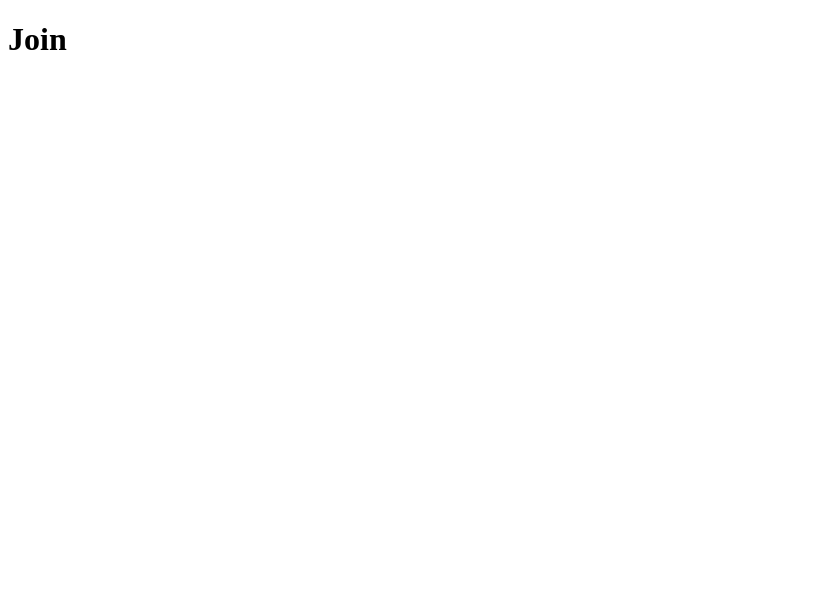
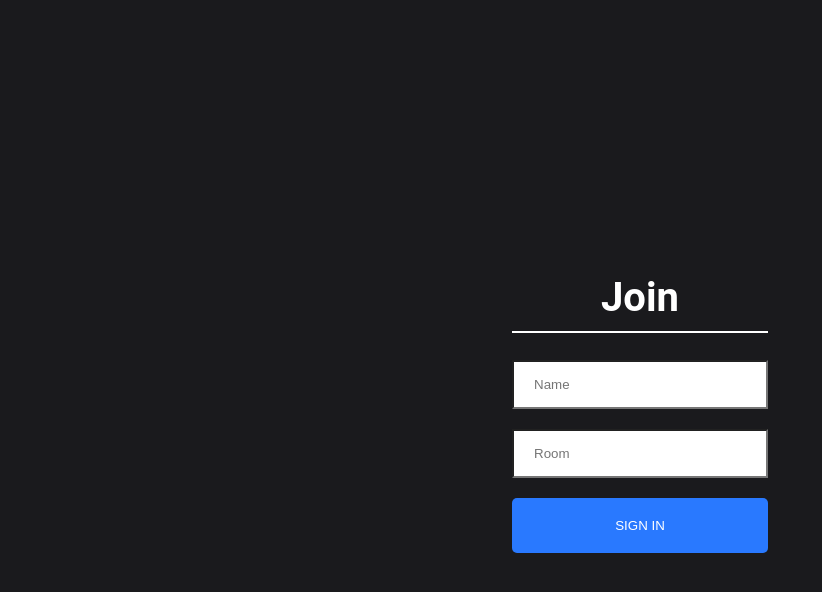
Before and after one commit to Bill0197/chat-app, a React (Create React App) app in the folder client/: page / in a window 1280 px wide. Shown: the top 592 px of the page, without its empty margins (0-822 px from the left). Built offline with nearby package versions, Linux system fonts and the light colour scheme.

Commit message:
added css

```diff
--- a/client/src/components/Chat.js
+++ b/client/src/components/Chat.js
@@ -1,4 +1,4 @@
-import React from 'react'
+import React, { useState } from 'react'
 
 export default function Chat() {
   return (
--- a/client/src/components/Join.js
+++ b/client/src/components/Join.js
@@ -1,9 +1,40 @@
-import React from 'react'
+import React, { useState } from 'react'
+import { Link } from 'react-router-dom'
 
 export default function Join() {
+  const [name, setName] = useState('')
+  const [room, setRoom] = useState('')
+
   return (
-    <div>
-      <h1>Join</h1>
+    <div className="joinOuterContainer">
+      <div className="joinInnerContainer">
+        <h1 className="heading">Join</h1>
+        <div>
+          <input
+            className="joinInput"
+            type="text"
+            placeholder="Name"
+            name="name"
+            onChange={e => setName(e.target.value)}
+          />
+        </div>
+        <div>
+          <input
+            className="joinInput mt-20"
+            type="text"
+            placeholder="Room"
+            onChange={e => setRoom(e.target.value)}
+          />
+        </div>
+        <Link
+          onClick={e => !name || (!room && e.preventDefault())}
+          to={`/chat?name=${name}&room=${room}`}
+        >
+          <button type="submit" className="button mt-20">
+            Sign In
+          </button>
+        </Link>
+      </div>
     </div>
   )
 }
--- /dev/null
+++ b/client/src/index.css
@@ -0,0 +1,281 @@
+/* join */
+
+html, body {
+  font-family: 'Roboto', sans-serif;
+  padding: 0;
+  margin: 0;
+}
+
+#root {
+  height: 100vh;
+}
+
+* {
+  box-sizing: border-box;
+}
+
+.joinOuterContainer {
+  display: flex;
+  justify-content: center;
+  text-align: center;
+  height: 100vh;
+  align-items: center;
+  background-color: #1A1A1D;
+}
+
+.joinInnerContainer {
+  width: 20%;
+}
+
+.joinInput {
+  border-radius: 0;
+  padding: 15px 20px;
+  width: 100%;
+}
+
+.heading {
+  color: white;
+  font-size: 2.5em;
+  padding-bottom: 10px;
+  border-bottom: 2px solid white;
+}
+
+.button {
+  color: #fff !important;
+  text-transform: uppercase;
+  text-decoration: none;
+  background: #2979FF;
+  padding: 20px;
+  border-radius: 5px;
+  display: inline-block;
+  border: none;
+  width: 100%;
+}
+
+.mt-20 {
+  margin-top: 20px;
+}
+
+@media (min-width: 320px) and (max-width: 480px) {
+  .joinOuterContainer {
+    height: 100%;
+  }
+  .joinInnerContainer {
+    width: 90%;
+  }
+}
+
+button:focus {
+  outline: 0;
+}
+
+/* chat */
+
+.outerContainer {
+  display: flex;
+  justify-content: center;
+  align-items: center;
+  height: 100vh;
+  background-color: #1A1A1D;
+}
+
+.container {
+  display: flex;
+  flex-direction: column;
+  justify-content: space-between;
+  background: #FFFFFF;
+  border-radius: 8px;
+  height: 60%;
+  width: 35%;
+}
+
+@media (min-width: 320px) and (max-width: 480px) {
+  .outerContainer {
+    height: 100%;
+  }
+  .container {
+    width: 100%;
+    height: 100%;
+  }
+}
+
+@media (min-width: 480px) and (max-width: 1200px) {
+  .container {
+    width: 60%;
+  }
+}
+
+/* info bar */
+
+.infoBar {
+  display: flex;
+  align-items: center;
+  justify-content: space-between;
+  background: #2979FF;
+  border-radius: 4px 4px 0 0;
+  height: 60px;
+  width: 100%;
+}
+
+.leftInnerContainer {
+  flex: 0.5;
+  display: flex;
+  align-items: center;
+  margin-left: 5%;
+  color: white;
+}
+
+.rightInnerContainer {
+  display: flex;
+  flex: 0.5;
+  justify-content: flex-end;
+  margin-right: 5%;
+}
+
+.onlineIcon {
+  margin-right: 5%;
+}
+
+/* input */
+
+.form {
+  display: flex;
+  border-top: 2px solid #D3D3D3;
+}
+
+.input {
+  border: none;
+  border-radius: 0;
+  padding: 5%;
+  width: 80%;
+  font-size: 1.2em;
+}
+
+input:focus, textarea:focus, select:focus {
+  outline: none;
+}
+
+.sendButton {
+  color: #fff !important;
+  text-transform: uppercase;
+  text-decoration: none;
+  background: #2979FF;
+  padding: 20px;
+  display: inline-block;
+  border: none;
+  width: 20%;
+}
+
+/* message */
+
+.messageBox {
+  background: #F3F3F3;
+  border-radius: 20px;
+  padding: 5px 20px;
+  color: white;
+  display: inline-block;
+  max-width: 80%;
+}
+
+.messageText {
+  width: 100%;
+  letter-spacing: 0;
+  float: left;
+  font-size: 1.1em;
+  word-wrap: break-word;
+}
+
+.messageText img {
+  vertical-align: middle;
+}
+
+.messageContainer {
+  display: flex;
+  justify-content: flex-end;
+  padding: 0 5%;
+  margin-top: 3px;
+}
+
+.sentText {
+  display: flex;
+  align-items: center;
+  font-family: Helvetica;
+  color: #828282;
+  letter-spacing: 0.3px;
+}
+
+.pl-10 {
+  padding-left: 10px;
+}
+
+.pr-10 {
+  padding-right: 10px;
+}
+
+.justifyStart {
+  justify-content: flex-start;
+}
+
+.justifyEnd {
+  justify-content: flex-end;
+}
+
+.colorWhite {
+  color: white;
+}
+
+.colorDark {
+  color: #353535;
+}
+
+.backgroundBlue {
+  background: #2979FF;
+}
+
+.backgroundLight {
+  background: #F3F3F3;
+}
+
+/* messages */
+
+.messages {
+  padding: 5% 0;
+  overflow: auto;
+  flex: auto;
+}
+
+/* text container */
+
+.textContainer {
+  display: flex;
+  flex-direction: column;
+  margin-left: 100px;
+  color: white;
+  height: 60%;
+  justify-content: space-between;
+}
+
+.activeContainer {
+  display: flex;
+  align-items: center;
+  margin-bottom: 50%;
+}
+
+.activeItem {
+  display: flex;
+  align-items: center;
+}
+
+.activeContainer img {
+  padding-left: 10px;
+}
+
+.textContainer h1 {
+  margin-bottom: 0px;
+}
+
+@media (min-width: 320px) and (max-width: 1200px) {
+  .textContainer {
+    display: none;
+  }
+}
--- a/client/src/index.js
+++ b/client/src/index.js
@@ -1,5 +1,6 @@
 import React from 'react'
 import ReactDOM from 'react-dom'
 import App from './App'
+import './index.css'
 
 ReactDOM.render(<App />, document.getElementById('root'))
```
